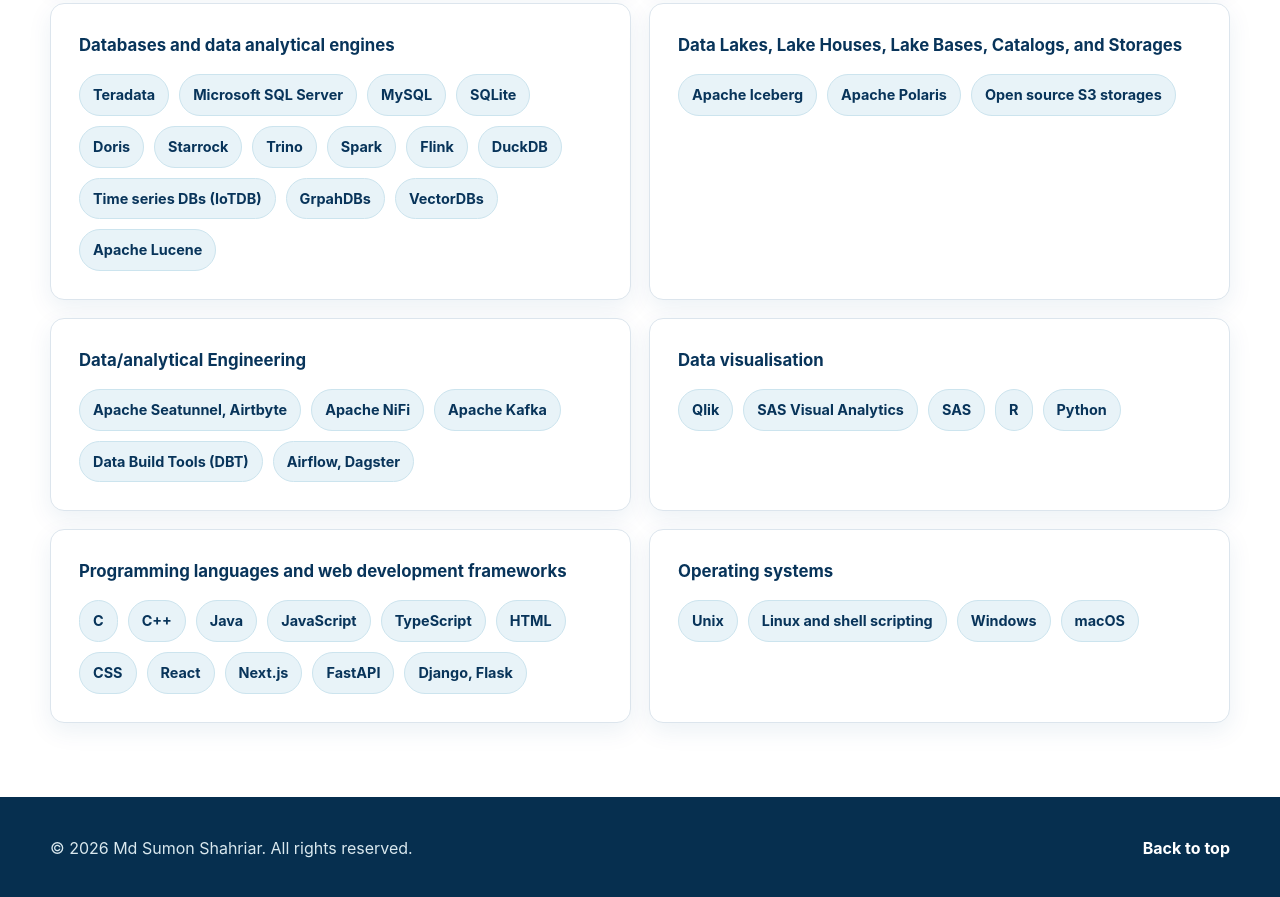
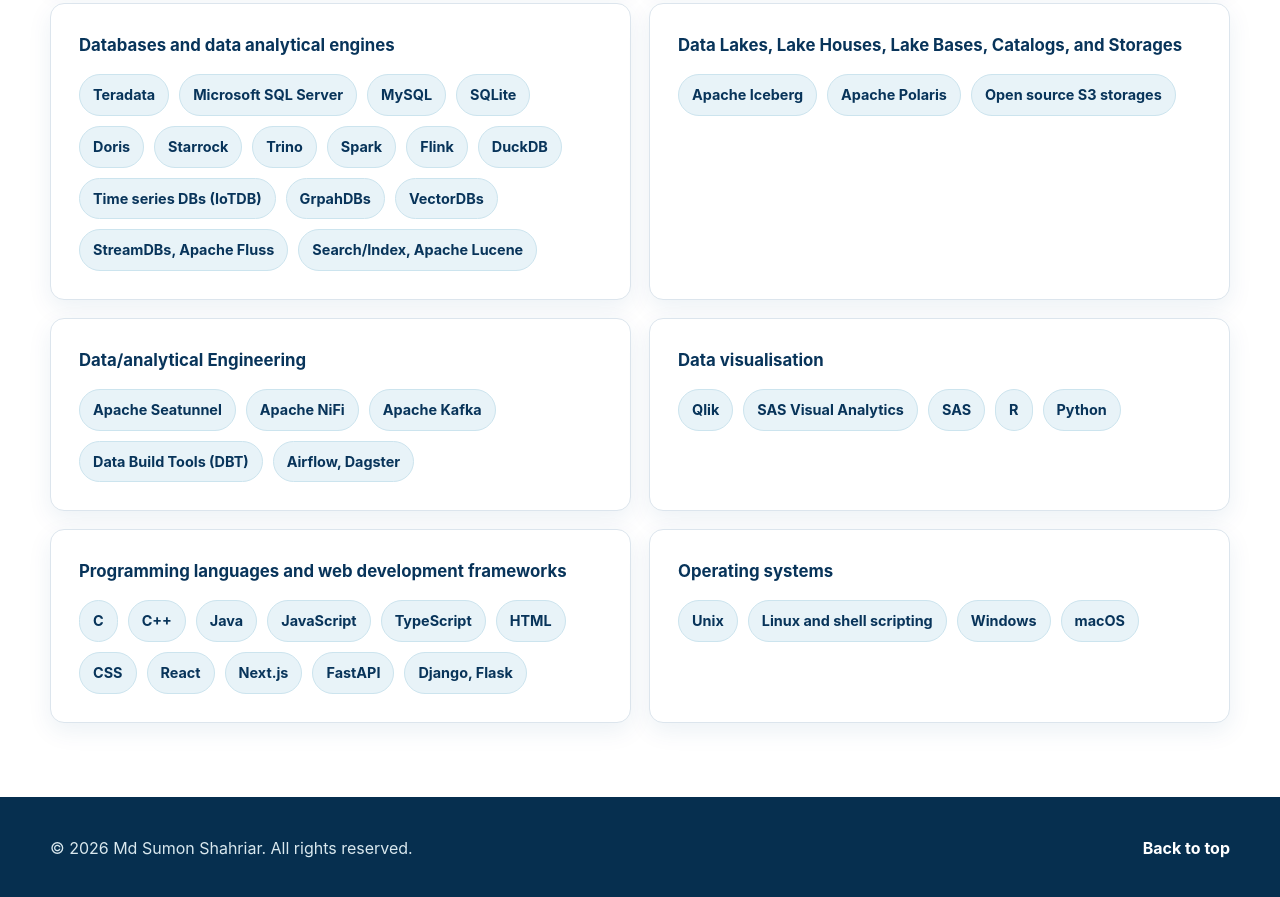
Before and after one commit to mdsumonshahriar/mdsumonshahriar.github.io, a plain HTML site: page index.html in a window 1280 px wide. Shown: the part 5865-6762 px from the top of the page. Drawn offline with Linux system fonts and the light colour scheme.

Commit message:
Update index.html

```diff
--- a/index.html
+++ b/index.html
@@ -1234,7 +1234,9 @@
               <li>Time series DBs (IoTDB)</li>
               <li>GrpahDBs</li>
               <li>VectorDBs</li>
-              <li>Apache Lucene</li>
+              <li>StreamDBs, Apache Fluss</li>
+              <li>Search/Index, Apache Lucene</li>
+
             </ul>
           </article>
 
@@ -1250,7 +1252,7 @@
                     <article class="card skill-card">
             <h3>Data/analytical Engineering</h3>
             <ul class="tag-list">
-              <li>Apache Seatunnel, Airtbyte</li>
+              <li>Apache Seatunnel</li>
               <li>Apache NiFi</li>
               <li>Apache Kafka</li>
               <li>Data Build Tools (DBT)</li>
```
